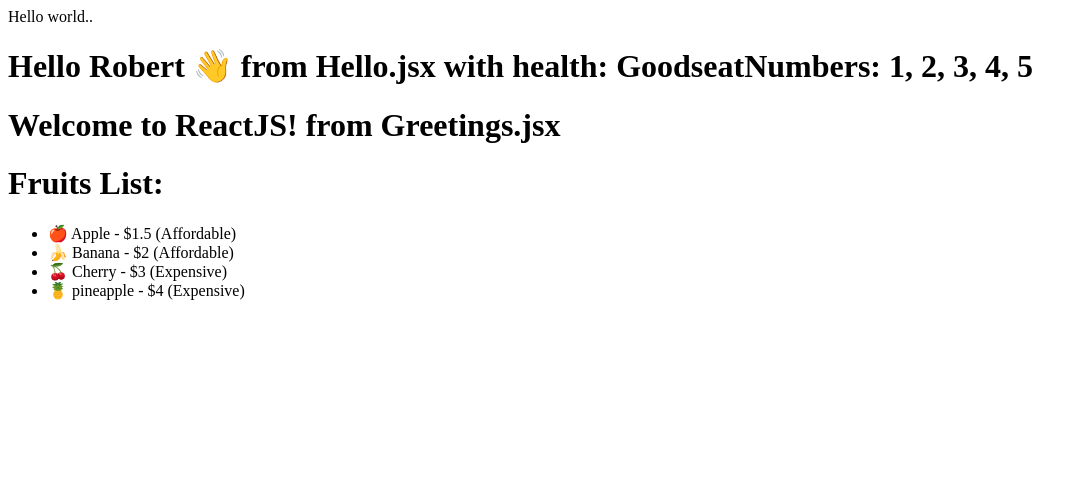
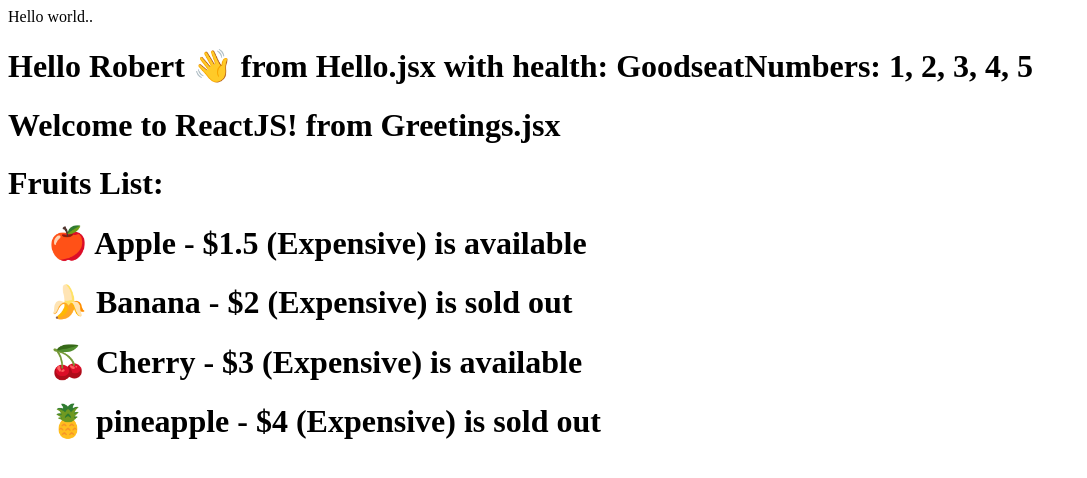
Before and after one commit to maheswar189/reactJsLearning, a React app: page / in a window 1280 px wide. Shown: the top 478 px of the page, without its empty margins (0-1087 px from the left). Built offline with nearby package versions, Linux system fonts and the light colour scheme; the HTML template or start-up script is replaced by a standard one.

Commit message:
ReactJS Tutorial 20 : Conditionally Rendering A Message Using Ternary

```diff
--- a/src/components/Fruit.jsx
+++ b/src/components/Fruit.jsx
@@ -1,11 +1,19 @@
-export default function Fruit({ name, emoji, price }) {
+export default function Fruit({ name, emoji, price, soldout }) {
   return (
-    <li>
+    <div>
+      {/**  <li>*/}
       {/**{emoji} {name} - ${price} */}
 
-      {price > 2
-        ? `${emoji} ${name} - $${price} (Expensive)`
-        : `${emoji} ${name} - $${price} (Affordable)`}
-    </li>
+      {/**   {price > 2
+          ? `${emoji} ${name} - $${price} (Expensive)`
+          : `${emoji} ${name} - $${price} (Affordable)`}
+          */}
+      {/**  </li>*/}
+      <h1>
+        {" "}
+        {emoji} {name} - ${price} (Expensive){" "}
+        {soldout ? ` is sold out` : `is available`}
+      </h1>
+    </div>
   );
 }
--- a/src/components/Fruits.jsx
+++ b/src/components/Fruits.jsx
@@ -3,10 +3,16 @@
 export default function Fruits() {
   //const fruits = ["Apple", "Banana", "Cherry", "Date", "Elderberry"];
   const fruits = [
-    { name: "Apple", price: 1.5, color: "Red", emoji: "🍎" },
-    { name: "Banana", price: 2.0, color: "Yellow", emoji: "🍌" },
-    { name: "Cherry", price: 3.0, color: "Red", emoji: "🍒" },
-    { name: "pineapple", price: 4.0, color: "Yellow", emoji: "🍍" },
+    { name: "Apple", price: 1.5, color: "Red", emoji: "🍎", soldout: false },
+    { name: "Banana", price: 2.0, color: "Yellow", emoji: "🍌", soldout: true },
+    { name: "Cherry", price: 3.0, color: "Red", emoji: "🍒", soldout: false },
+    {
+      name: "pineapple",
+      price: 4.0,
+      color: "Yellow",
+      emoji: "🍍",
+      soldout: true,
+    },
   ];
   return (
     <div>
@@ -21,6 +27,7 @@
             name={fruit.name}
             emoji={fruit.emoji}
             price={fruit.price}
+            soldout={fruit.soldout}
           />
         ))}
       </ul>
```
